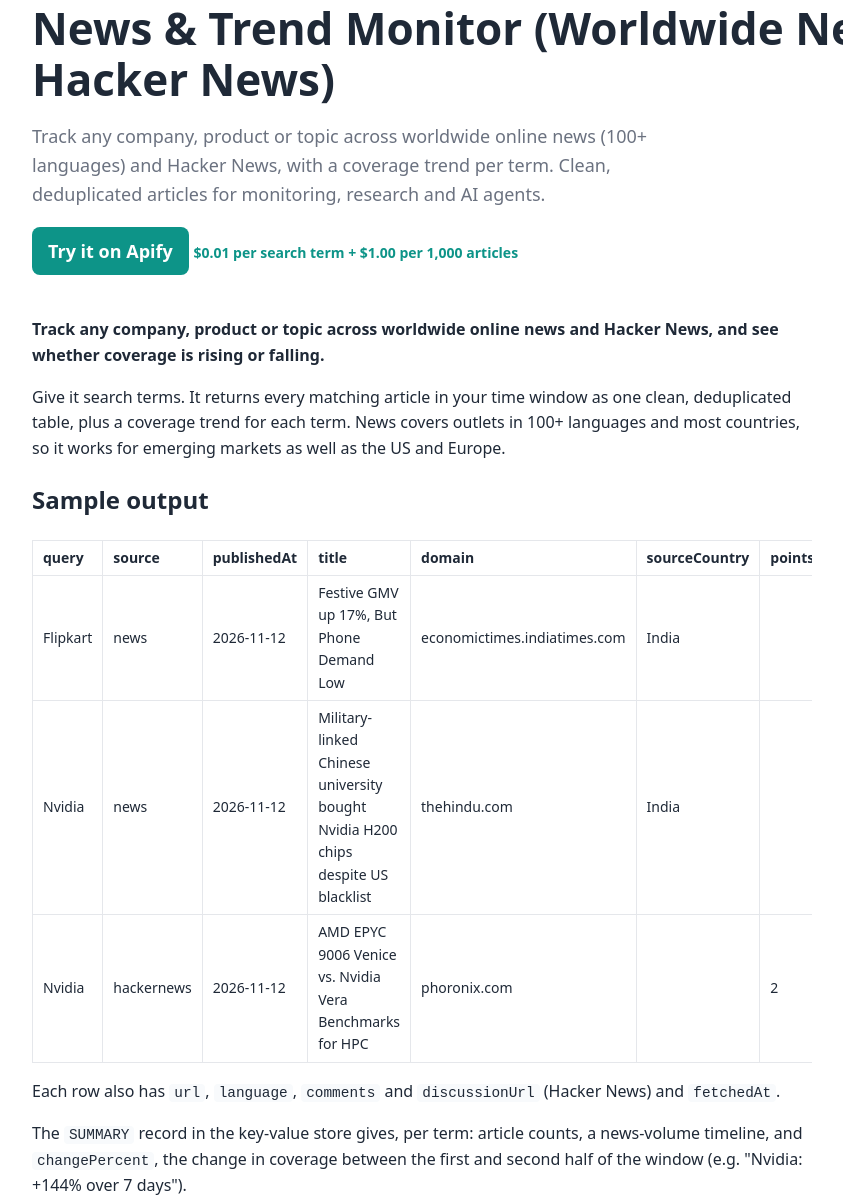
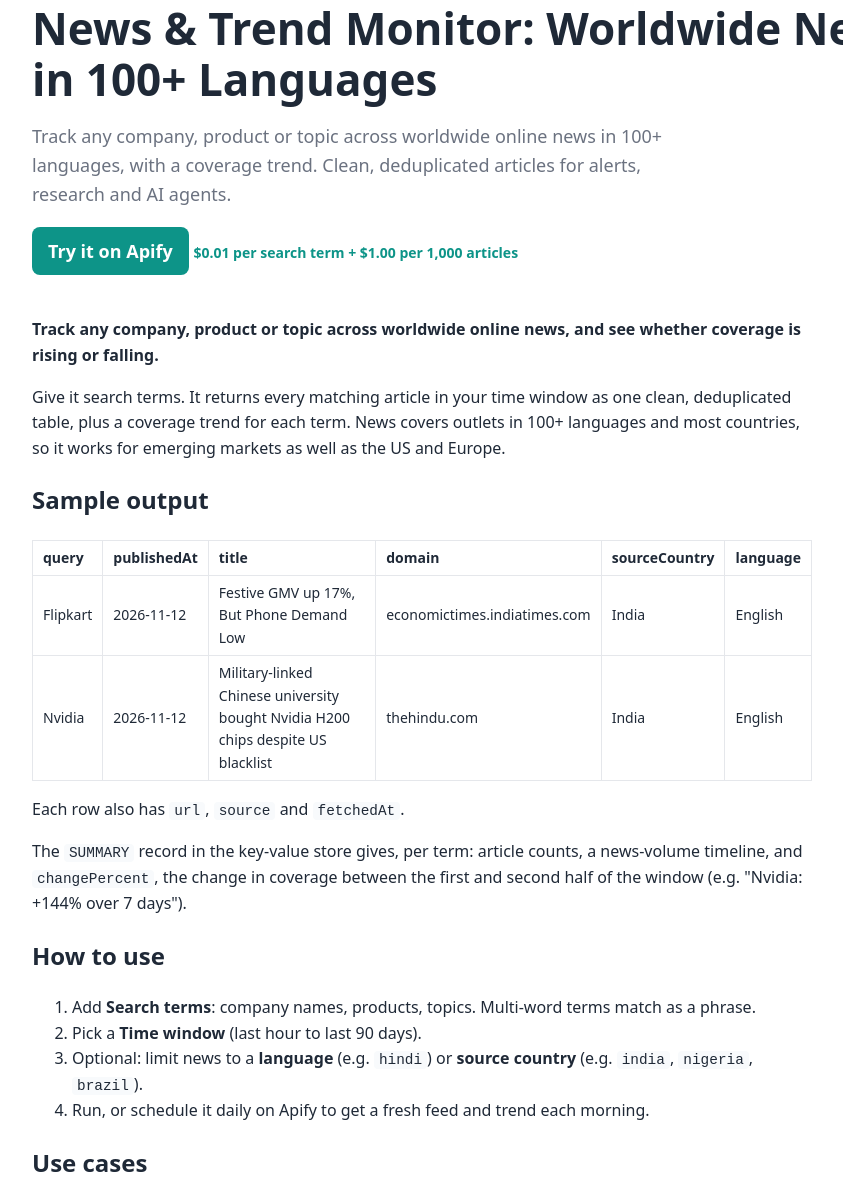
Before and after one commit to laurenmolyneux/datasetworks-site, a plain HTML site: page tools/news-trend-monitor/index.html in a window 1280 px wide. Shown: the part 125-1320 px from the top of the page, without its empty margins (144-987 px from the left). Drawn offline with Linux system fonts and the light colour scheme.

Commit message:
News monitor: drop Hacker News source (YC terms bar commercial reuse); refresh guides
Co-Authored-By: Claude Opus 5.5 <noreply@anthropic.com>
Claude-Session: https://claude.ai/code/session_016ZnAw566yk4WoTD7xzvs38

```diff
--- a/tools/news-trend-monitor/index.html
+++ b/tools/news-trend-monitor/index.html
@@ -1,56 +1,44 @@
 <!doctype html><html lang="en"><head><meta charset="utf-8"><meta name="viewport" content="width=device-width,initial-scale=1">
-<title>News &amp; Trend Monitor (Worldwide News + Hacker News) | Dataset Works</title><meta name="description" content="Track any company, product or topic across worldwide online news (100+ languages) and Hacker News, with a coverage trend per term. Clean, deduplicated articles "><link rel="canonical" href="https://datasetworks.dev/tools/news-trend-monitor/">
-<meta property="og:title" content="News &amp; Trend Monitor (Worldwide News + Hacker News) | Dataset Works"><meta property="og:description" content="Track any company, product or topic across worldwide online news (100+ languages) and Hacker News, with a coverage trend per term. Clean, deduplicated articles "><meta property="og:site_name" content="Dataset Works">
+<title>News &amp; Trend Monitor: Worldwide News in 100+ Languages | Dataset Works</title><meta name="description" content="Track any company, product or topic across worldwide online news in 100+ languages, with a coverage trend. Clean, deduplicated articles for alerts, research and"><link rel="canonical" href="https://datasetworks.dev/tools/news-trend-monitor/">
+<meta property="og:title" content="News &amp; Trend Monitor: Worldwide News in 100+ Languages | Dataset Works"><meta property="og:description" content="Track any company, product or topic across worldwide online news in 100+ languages, with a coverage trend. Clean, deduplicated articles for alerts, research and"><meta property="og:site_name" content="Dataset Works">
 <meta property="og:image" content="https://datasetworks.dev/logo-icon-512.png"><link rel="icon" href="/logo-icon.svg"><link rel="stylesheet" href="/style.css"></head><body>
 <header><img src="/logo-icon.svg" alt=""><a class="brand" href="/">Dataset Works</a></header>
-<main><section class="hero"><h1>News &amp; Trend Monitor (Worldwide News + Hacker News)</h1><p>Track any company, product or topic across worldwide online news (100+ languages) and Hacker News, with a coverage trend per term. Clean, deduplicated articles for monitoring, research and AI agents.</p>
+<main><section class="hero"><h1>News &amp; Trend Monitor: Worldwide News in 100+ Languages</h1><p>Track any company, product or topic across worldwide online news in 100+ languages, with a coverage trend. Clean, deduplicated articles for alerts, research and AI agents.</p>
 <p><a class="btn" href="https://apify.com/datasetworks/news-trend-monitor" rel="sponsored">Try it on Apify</a> <span class="price">$0.01 per search term + $1.00 per 1,000 articles</span></p></section>
-<article><p><strong>Track any company, product or topic across worldwide online news and Hacker News, and see whether coverage is rising or falling.</strong></p>
+<article><p><strong>Track any company, product or topic across worldwide online news, and see whether coverage is rising or falling.</strong></p>
 <p>Give it search terms. It returns every matching article in your time window as one clean, deduplicated table, plus a coverage trend for each term. News covers outlets in 100+ languages and most countries, so it works for emerging markets as well as the US and Europe.</p>
 <h2>Sample output</h2>
 <table>
 <thead>
 <tr>
 <th>query</th>
-<th>source</th>
 <th>publishedAt</th>
 <th>title</th>
 <th>domain</th>
 <th>sourceCountry</th>
-<th>points</th>
+<th>language</th>
 </tr>
 </thead>
 <tbody>
 <tr>
 <td>Flipkart</td>
-<td>news</td>
 <td>2026-11-12</td>
 <td>Festive GMV up 17%, But Phone Demand Low</td>
 <td>economictimes.indiatimes.com</td>
 <td>India</td>
-<td></td>
+<td>English</td>
 </tr>
 <tr>
 <td>Nvidia</td>
-<td>news</td>
 <td>2026-11-12</td>
 <td>Military-linked Chinese university bought Nvidia H200 chips despite US blacklist</td>
 <td>thehindu.com</td>
 <td>India</td>
-<td></td>
-</tr>
-<tr>
-<td>Nvidia</td>
-<td>hackernews</td>
-<td>2026-11-12</td>
-<td>AMD EPYC 9006 Venice vs. Nvidia Vera Benchmarks for HPC</td>
-<td>phoronix.com</td>
-<td></td>
-<td>2</td>
+<td>English</td>
 </tr>
 </tbody>
 </table>
-<p>Each row also has <code>url</code>, <code>language</code>, <code>comments</code> and <code>discussionUrl</code> (Hacker News) and <code>fetchedAt</code>.</p>
+<p>Each row also has <code>url</code>, <code>source</code> and <code>fetchedAt</code>.</p>
 <p>The <code>SUMMARY</code> record in the key-value store gives, per term: article counts, a news-volume timeline, and <code>changePercent</code>, the change in coverage between the first and second half of the window (e.g. "Nvidia: +144% over 7 days").</p>
 <h2>How to use</h2>
 <ol>
@@ -72,9 +60,9 @@
 <h2>For AI agents</h2>
 <p>Call it through the Apify API or the Apify MCP server with <code>{"queries": ["Stripe"], "timespan": "7d", "maxArticlesPerQuery": 20}</code>. Every row has the same fields, and the SUMMARY record gives a one-number trend per term.</p>
 <h2>Data and responsibility</h2>
-<p>News articles come from the GDELT Project's free public API (gdeltproject.org), which indexes online news worldwide; Hacker News stories come from its official public search API. We return headlines, links and metadata, not full article text, and no author or user data. We follow each source's rate limits.</p>
+<p>News articles come from the GDELT Project's free public API (gdeltproject.org), which indexes online news worldwide. We return headlines, links and metadata, not full article text, and no author or user data. We follow the source's rate limits. (Hacker News was removed as a source in November 2026 because its terms do not allow commercial reuse.)</p>
 <h2>Support</h2>
 <p>Found a bug or need a source added? Open an issue on this page and we'll reply within one working day.</p>
-<p>Built and maintained by <strong>Dataset Works</strong>.</p></article><p><a class="btn" href="https://apify.com/datasetworks/news-trend-monitor" rel="sponsored">Open News &amp; Trend Monitor (Worldwide News + Hacker News) on Apify</a></p><h2>Guides</h2><ul><li><a href="/guides/monitor-news-mentions-and-trends/">Monitor news mentions and trending topics for any company or keyword</a></li></ul></main>
+<p>Built and maintained by <strong>Dataset Works</strong>.</p></article><p><a class="btn" href="https://apify.com/datasetworks/news-trend-monitor" rel="sponsored">Open News &amp; Trend Monitor: Worldwide News in 100+ Languages on Apify</a></p><h2>Guides</h2><ul><li><a href="/guides/monitor-news-mentions-and-trends/">Monitor news mentions and trending topics for any company or keyword</a></li></ul></main>
 <footer><p>Dataset Works builds data tools that do one job well, from public business data only. Tools run on the <a href="https://apify.com" rel="sponsored">Apify</a> platform, which handles accounts and billing. Questions or bugs: open an issue on the tool's Apify page.</p><p>© 2026 Dataset Works</p></footer>
 </body></html>
```
Also changed, not shown: guides/monitor-news-mentions-and-trends/index.html (+3 -3 lines), guides/use-data-tools-in-claude-chatgpt-and-cursor-with-mcp/index.html (+3 -3 lines), index.html (+1 -1 lines), sitemap.xml (+1 -1 lines), 4 other files.
